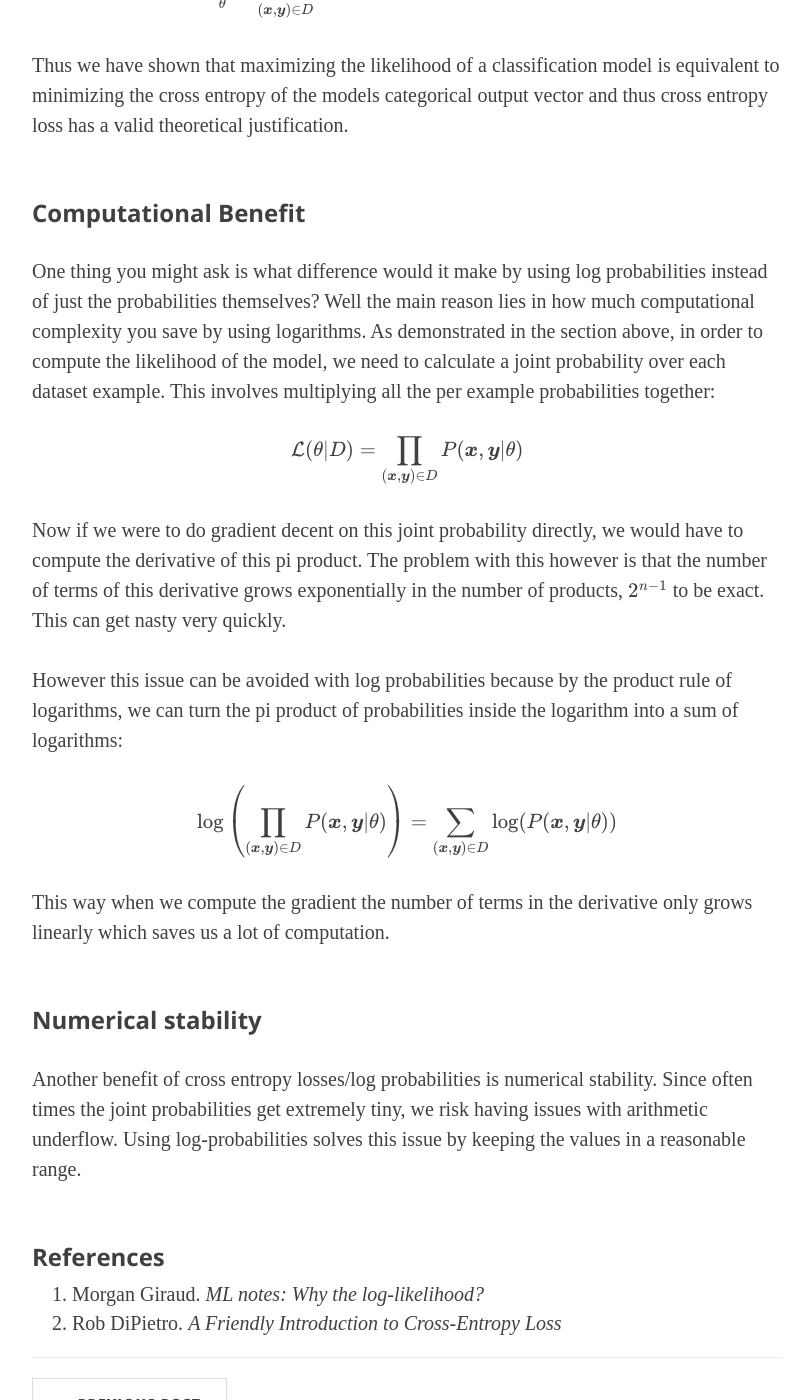
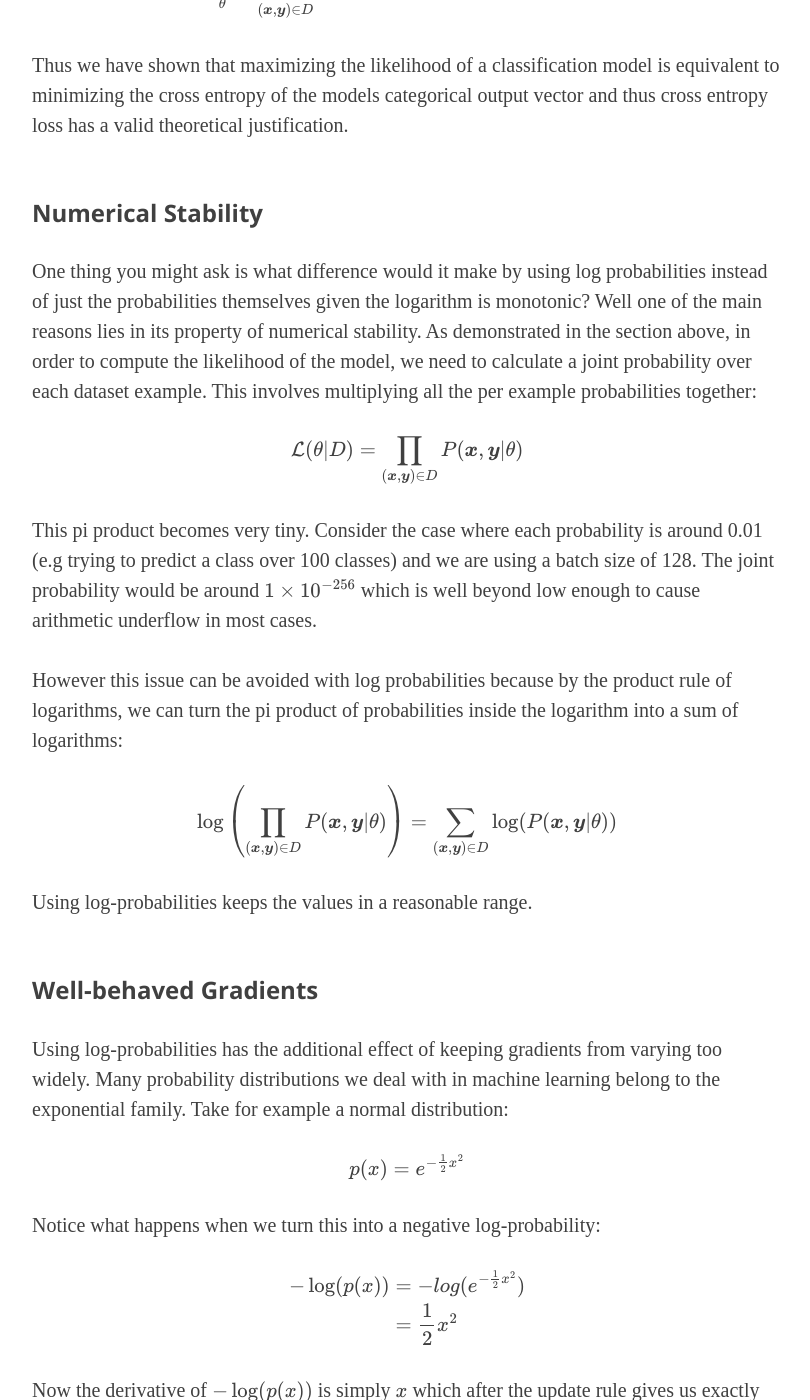
Before and after one commit to kobejean/kobejean.github.io, a Jekyll site: the page built from _posts/2019-07-22-cross-entropy-loss.md, in a window 1280 px wide and 1400 px high, scrolled down 2189 px. Shown: the whole window, without its empty margins (233-1043 px from the left). Built offline with Jekyll 4.4.1, drawn with Linux system fonts in a browser that asks for light colours; nearby versions of some CDN libraries; formulas are drawn with MathJax 3; some of the changed text lies outside the part shown.

Commit message:
Update 2019-07-22-cross-entropy-loss.md

```diff
--- a/_posts/2019-07-22-cross-entropy-loss.md
+++ b/_posts/2019-07-22-cross-entropy-loss.md
@@ -21,6 +21,7 @@ $$
 \newcommand{\gradDirWrt}[2]{ \frac{ \gradWrt{#1}{#2} }{\| \gradWrt{#1}{#2} \|} }
 \newcommand{\partialD}[2]{ \frac{ \partial#1 }{ \partial#2 } }
 \newcommand{\partialDTwo}[3]{ \frac{ \partial#1 }{ \partial#2\partial#3 } }
+\newcommand{\derivativeWrt}[2]{ \frac{ d#1 }{ d#2 } }
 
 \newcommand{\L}{ \mathcal{L} }
 \newcommand{\P}{ P }
@@ -92,15 +93,15 @@ $$
 
 Thus we have shown that maximizing the likelihood of a classification model is equivalent to minimizing the cross entropy of the models categorical output vector and thus cross entropy loss has a valid theoretical justification.
 
-## Computational Benefit
+## Numerical Stability
 
-One thing you might ask is what difference would it make by using log probabilities instead of just the probabilities themselves? Well the main reason lies in how much computational complexity you save by using logarithms.  As demonstrated in the section above, in order to compute the likelihood of the model, we need to calculate a joint probability over each dataset example. This involves multiplying all the per example probabilities together:
+One thing you might ask is what difference would it make by using log probabilities instead of just the probabilities themselves given the logarithm is monotonic? Well one of the main reasons lies in its property of numerical stability.  As demonstrated in the section above, in order to compute the likelihood of the model, we need to calculate a joint probability over each dataset example. This involves multiplying all the per example probabilities together:
 
 $$
 \L(\theta | \D) = \prod_{(\x,\y) \in \D} P(\x,\y | \theta)
 $$
 
-Now if we were to do gradient decent on this joint probability directly, we would have to compute the derivative of this pi product. The problem with this however is that the number of terms of this derivative grows exponentially in the number of products, $$2^{n-1}$$ to be exact. This can get nasty very quickly.
+This pi product becomes very tiny. Consider the case where each probability is around 0.01 (e.g trying to predict a class over 100 classes) and we are using a batch size of 128. The joint probability would be around $$1 \times 10^{-256}$$ which is well beyond low enough to cause arithmetic underflow in most cases.
 
 However this issue can be avoided with log probabilities because by the product rule of logarithms, we can turn the pi product of probabilities inside the logarithm into a sum of logarithms:
 
@@ -108,11 +109,56 @@ $$
 \log\left(\prod_{(\x,\y) \in \D} P(\x,\y | \theta)\right) = \sum_{(\x,\y) \in \D} \log(P(\x,\y | \theta))
 $$
 
-This way when we compute the gradient the number of terms in the derivative only grows linearly which saves us a lot of computation.
+Using log-probabilities keeps the values in a reasonable range.
 
-## Numerical stability
+## Well-behaved Gradients
 
-Another benefit of cross entropy losses/log probabilities is numerical stability. Since often times the joint probabilities get extremely tiny, we risk having issues with arithmetic underflow. Using log-probabilities solves this issue by keeping the values in a reasonable range.
+Using log-probabilities has the additional effect of keeping gradients from varying too widely. Many probability distributions we deal with in machine learning belong to the exponential family. Take for example a normal distribution:
+
+$$
+p(x) = e^{-\frac{1}{2} x^2}
+$$
+
+Notice what happens when we turn this into a negative log-probability:
+
+$$
+\begin{align}
+  -\log(p(x)) &= -log(e^{-\frac{1}{2} x^2}) \\
+  &= \frac{1}{2} x^2 \\
+\end{align}
+$$
+
+Now the derivative of $$-\log(p(x))$$ is simply $$x$$ which after the update rule gives us exactly the x value (0) to maximize the likelihood if our learning rate is set to 1.
+
+Obviously this is just a toy example but other probability distributions of the exponential family will also do quite well as the log probability is at most polynomial in the parameters.
+
+Also consider the common case of using softmax before the cross entropy loss:
+
+$$
+f(\x) = \frac{e^{\x}}{\sum_{i=0}^{n}e^{\x_i}}
+$$
+
+Recall that the cross entropy loss is given by:
+
+$$
+H(y, f(\x)) = -\y\cdot\log(f(\x))
+$$
+
+Now try compute the gradient of the cross entropy loss w.r.t $$\x$$.
+
+$$
+\begin{align}
+  \gradWrt{H(\y, f(\x))}{\x} &= -\left(\partialD{\left( \log(e^{\x}) - \vect{1}\log\left(\sum_{i=1}^{n}e^{\x_i}\right) \right)}{\x}\right)^\intercal\y \\
+  &= -\left( I - \vect{1}\partialD{\log\left(\sum_{i=1}^{n}e^{\x_i}\right)}{\x} \right)^\intercal\y \\
+  &= -\left( I - \vect{1}f(\x)^\intercal \right)^\intercal\y \\
+  &= \left(f(\x)\vect{1}^\intercal - I \right)\y \\
+  &= f(\x)\vect{1}^\intercal\y - \y \\
+  &= f(\x)\sum_{i=1}^{n}\y - \y \\
+  &= f(\x) - \y \\
+\end{align}
+$$
+
+As we can see this gives us a well-behaved gradient that is bounded by $$[-1,1]$$ for each component.
 
 
 ## References
```
